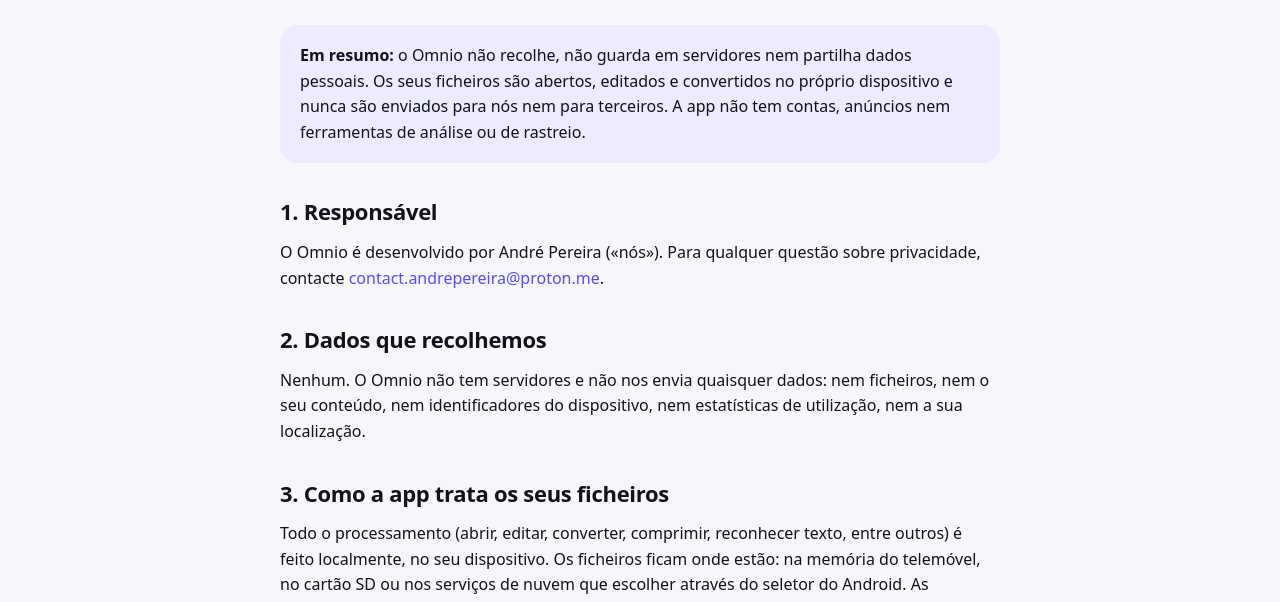
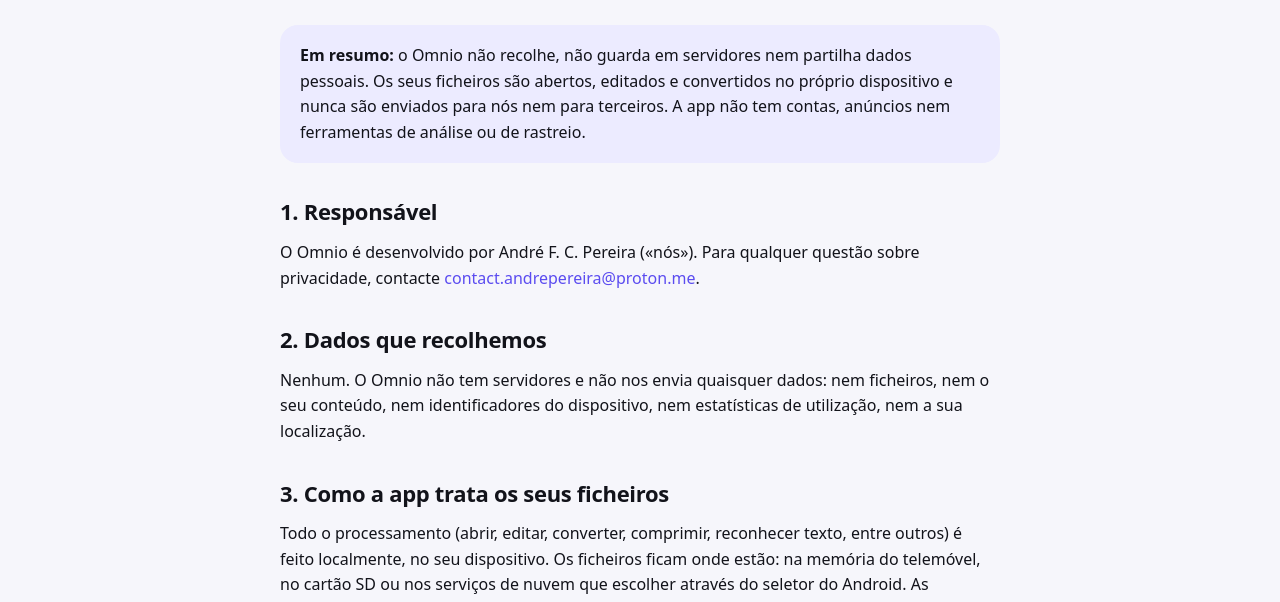
Before and after one commit to Andre-Pereira01/omnio, a plain HTML site: page privacidade.html in a window 1280 px wide. Shown: the part 196-798 px from the top of the page. Drawn offline with Linux system fonts and the light colour scheme.

Commit message:
Nome do programador: André F. C. Pereira; publicar automaticamente o que entra no main
Co-Authored-By: Claude Opus 5.5 <noreply@anthropic.com>
Claude-Session: https://claude.ai/code/session_01PhBSpVFSqDgqpYwC851RU4

```diff
--- a/privacidade.html
+++ b/privacidade.html
@@ -26,7 +26,7 @@
     </div>
 
     <h2>1. Responsável</h2>
-    <p>O Omnio é desenvolvido por André Pereira («nós»). Para qualquer questão sobre privacidade, contacte <a href="mailto:contact.andrepereira@proton.me">contact.andrepereira@proton.me</a>.</p>
+    <p>O Omnio é desenvolvido por André F. C. Pereira («nós»). Para qualquer questão sobre privacidade, contacte <a href="mailto:contact.andrepereira@proton.me">contact.andrepereira@proton.me</a>.</p>
 
     <h2>2. Dados que recolhemos</h2>
     <p>Nenhum. O Omnio não tem servidores e não nos envia quaisquer dados: nem ficheiros, nem o seu conteúdo, nem identificadores do dispositivo, nem estatísticas de utilização, nem a sua localização.</p>
```
Also changed, not shown: 1 other file.
